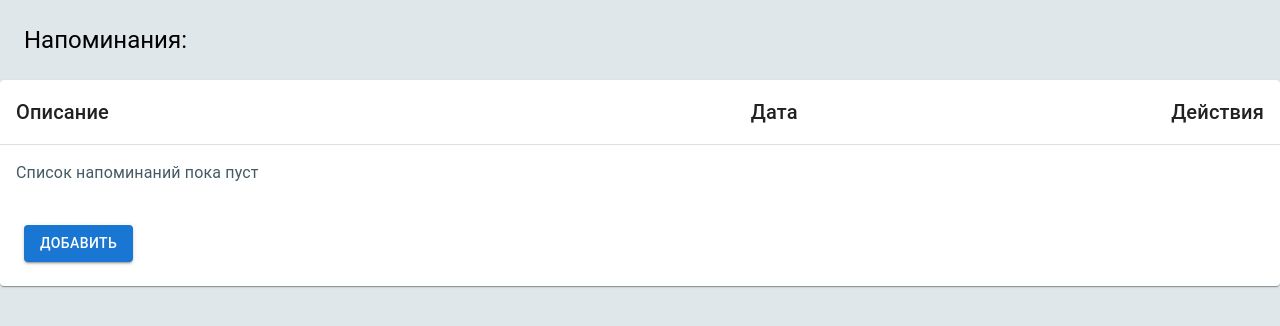
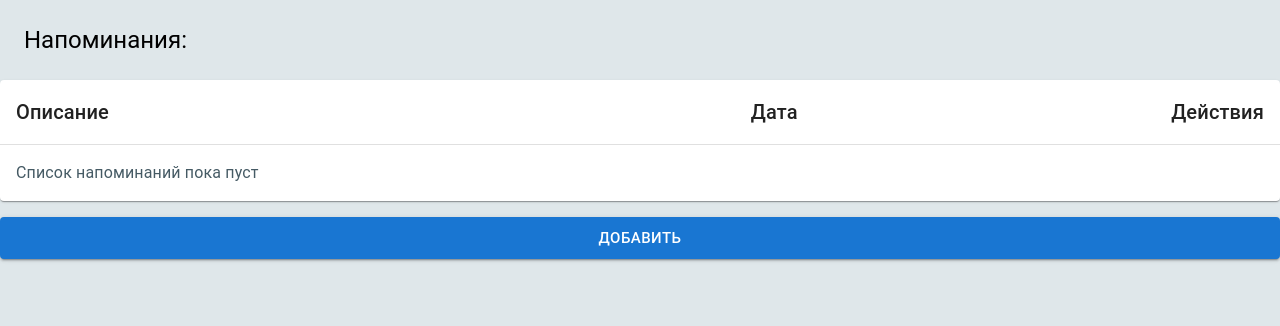
Before and after one commit to skidan29/test-project, a React (Create React App) app: page / in a window 1280 px wide. Shown: the top 326 px of the page. Built offline with nearby package versions, Linux system fonts and the light colour scheme.

Commit message:
правки верстки

```diff
--- a/src/App.tsx
+++ b/src/App.tsx
@@ -45,16 +45,18 @@ function App() {
           Напоминания:
         </Typography>
 
-        <TableContainer component={Paper}>
+        <TableContainer sx={{ maxHeight: 740 }} component={Paper}>
           <RemindersTable
             reminders={remindersList}
             remove={deleteReminder}
             edit={handleOpenCreationModal}
           />
-          <Grid padding={3}>
+        </TableContainer>
+        <Grid paddingTop={2}>
           <Button
+            fullWidth
             data-testid="addBtn"
-              size="medium"
+            size="large"
             variant="contained"
             onClick={() => handleOpenCreationModal()}
             type="button"
@@ -62,7 +64,6 @@ function App() {
             Добавить
           </Button>
         </Grid>
-        </TableContainer>
       </StyledContainer>
 
       <CreationModal
```
Lines whose indentation alone changed are shown as unchanged.
